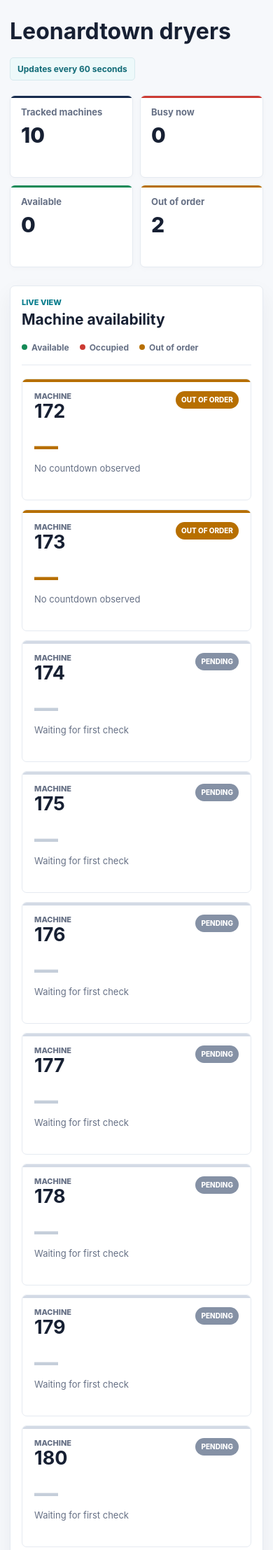
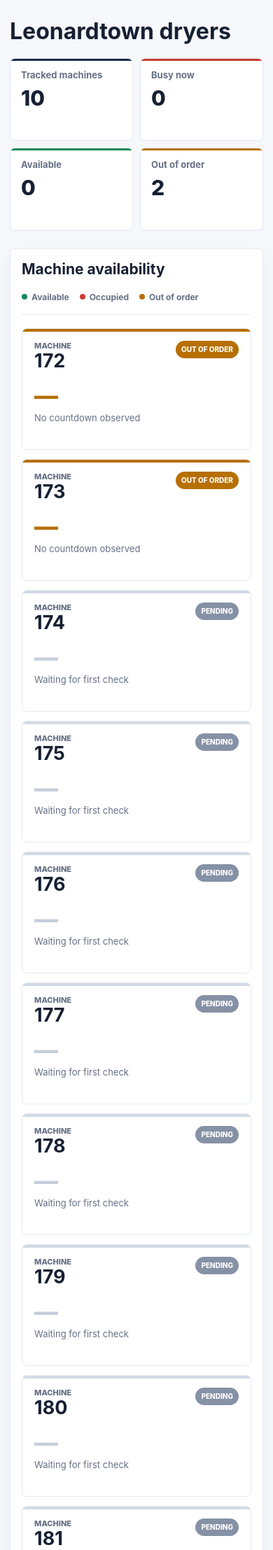
Before and after one commit to Byte717/UMDLaundryTracker, a Flask app: page / in a window 390 px wide. Shown: the part 68-2283 px from the top of the page at 70% size. Run offline with Flask 3, Linux system fonts and the light colour scheme; parts of the project's set-up code (start-up, migrations or seed data) failed here and were passed over.

Commit message:
remove garbage

```diff
--- a/static/app.js
+++ b/static/app.js
@@ -50,6 +50,21 @@ function formatSavedTimestamps() {
   });
 }
 
+function updateHistoryCountdowns() {
+  document.querySelectorAll(".history-remaining").forEach((element) => {
+    const observedAt = new Date(element.dataset.observedAt).getTime();
+    const reportedMinutes = Number(element.dataset.minutes);
+    if (!Number.isFinite(observedAt) || !Number.isFinite(reportedMinutes)) {
+      element.textContent = "No estimate";
+      return;
+    }
+    const endAt = observedAt + reportedMinutes * 60000;
+    const remaining = Math.max(0, Math.ceil((endAt - Date.now()) / 60000));
+    element.textContent = remaining > 0 ? `${remaining} min left` : "Complete";
+    element.classList.toggle("complete", remaining === 0);
+  });
+}
+
 function render(data) {
   document.querySelector("#occupied-count").textContent = data.summary.occupied_count;
   document.querySelector("#available-count").textContent = data.summary.available_count;
@@ -82,10 +97,11 @@ function render(data) {
         <article>
           <time>${new Date(row.observed_at).toLocaleString([], { dateStyle: "short", timeStyle: "short" })}</time>
           <span>Machine <b>${row.machine_id}</b> was occupied</span>
-          <strong>${row.minutes_remaining} min left</strong>
+          <strong class="history-remaining" data-observed-at="${row.observed_at}" data-minutes="${row.minutes_remaining}">${row.minutes_remaining} min left</strong>
         </article>
       `).join("")
     : '<p class="empty">No occupied readings saved yet.</p>';
+  updateHistoryCountdowns();
 }
 
 function formatUsageDuration(minutes) {
@@ -179,5 +195,7 @@ refresh.addEventListener("click", runPoll);
 
 updateLastChecked();
 formatSavedTimestamps();
+updateHistoryCountdowns();
 setInterval(updateLastChecked, 30000);
+setInterval(updateHistoryCountdowns, 15000);
 setInterval(loadStatus, 15000);
--- a/static/styles.css
+++ b/static/styles.css
@@ -157,17 +157,6 @@ h1 {
   font-size: clamp(32px, 4vw, 46px);
   line-height: 1.05;
   letter-spacing: 0;
-}
-
-.polling-note {
-  flex: 0 0 auto;
-  padding: 8px 10px;
-  border: 1px solid #d6e9ed;
-  border-radius: 5px;
-  color: #126b77;
-  background: #edf9fa;
-  font-size: 13px;
-  font-weight: 730;
 }
 
 .metrics {
@@ -402,6 +391,7 @@ h2 { font-size: 21px; line-height: 1.2; }
 .timeline time { color: var(--faint); font-variant-numeric: tabular-nums; }
 .timeline b { color: var(--ink); }
 .timeline strong { background: var(--navy-2); }
+.timeline strong.complete { background: var(--green); }
 .empty { padding: 18px 0; color: var(--muted); font-size: 14px; }
 
 .usage-dialog {
@@ -543,7 +533,6 @@ h2 { font-size: 21px; line-height: 1.2; }
   .brand-name { font-size: 14px; }
   .shell { padding-top: 28px; }
   .page-intro { margin-bottom: 21px; }
-  .polling-note { font-size: 12px; }
   .metrics { gap: 10px; }
   .metric-card { min-height: 118px; padding: 15px; }
   .metric-card span { font-size: 30px; }
--- a/templates/dashboard.html
+++ b/templates/dashboard.html
@@ -31,7 +31,6 @@
     <main class="shell">
       <section class="page-intro">
         <h1>Leonardtown dryers</h1>
-        <p class="polling-note">Updates every {{ poll_interval }} seconds</p>
       </section>
 
       <section class="metrics" aria-label="Laundry summary">
@@ -59,10 +58,7 @@
 
       <section class="workspace-panel" aria-labelledby="machines-heading">
         <div class="panel-heading">
-          <div>
-            <p class="section-kicker">Live view</p>
-            <h2 id="machines-heading">Machine availability</h2>
-          </div>
+          <h2 id="machines-heading">Machine availability</h2>
           <div class="status-legend" aria-label="Machine status legend">
             <span><i class="status-swatch available" aria-hidden="true"></i>Available</span>
             <span><i class="status-swatch occupied" aria-hidden="true"></i>Occupied</span>
@@ -114,7 +110,7 @@
             <article>
               <time data-timestamp="{{ row.observed_at }}">{{ row.observed_at }}</time>
               <span>Machine <b>{{ row.machine_id }}</b> was occupied</span>
-              <strong>{{ row.minutes_remaining }} min left</strong>
+              <strong class="history-remaining" data-observed-at="{{ row.observed_at }}" data-minutes="{{ row.minutes_remaining }}">{{ row.minutes_remaining }} min left</strong>
             </article>
           {% else %}
             <p class="empty">No occupied readings saved yet.</p>
```
